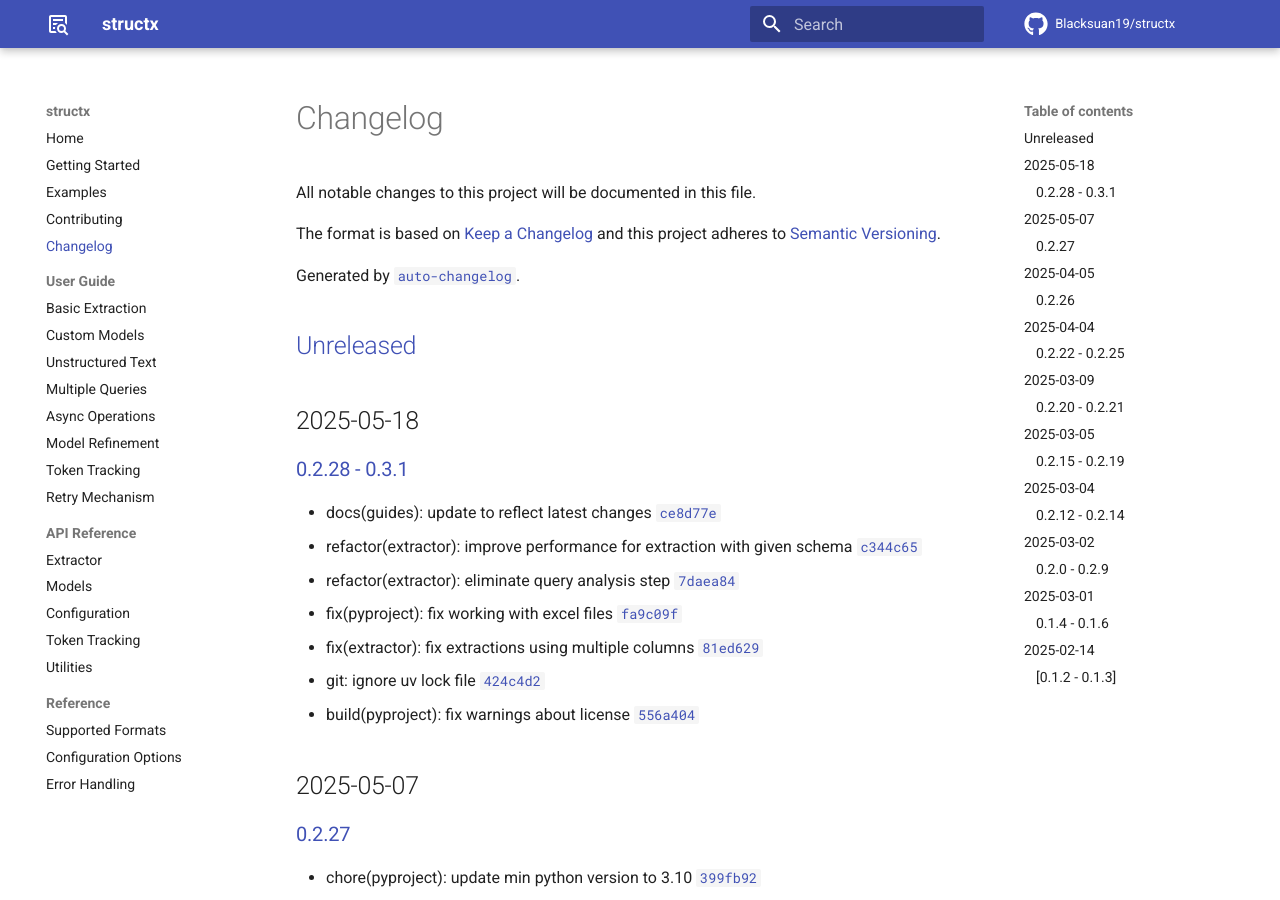
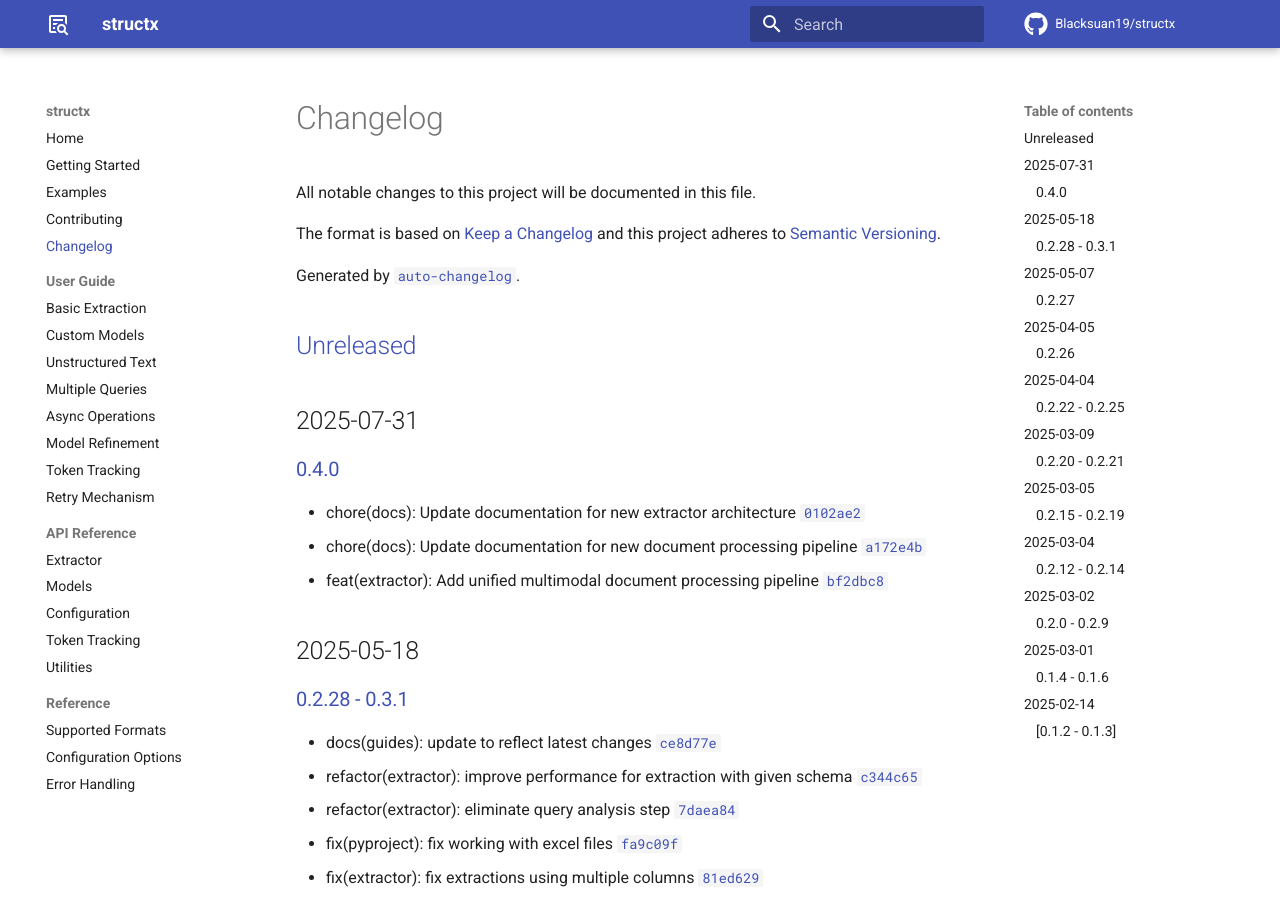
Before and after one commit to Blacksuan19/structx, an MkDocs documentation site: the page built from docs/changelog.md, in a window 1280 px wide and 900 px high. Built offline with MkDocs 1.6.1 and Material for MkDocs 9.7.7, drawn with Linux system fonts in a browser that asks for light colours; comment, search, counter and statistics services are not loaded.

Commit message:
docs(changelog): regenerate changelog for 0.4.0

```diff
--- a/docs/changelog.md
+++ b/docs/changelog.md
@@ -7,7 +7,15 @@ and this project adheres to [Semantic Versioning](https://semver.org/spec/v2.0.0
 
 Generated by [`auto-changelog`](https://github.com/CookPete/auto-changelog).
 
-## [Unreleased](https://github.com/Blacksuan19/structx/compare/0.3.1...HEAD)
+## [Unreleased](https://github.com/Blacksuan19/structx/compare/0.4.0...HEAD)
+
+## 2025-07-31
+
+### [0.4.0](https://github.com/Blacksuan19/structx/compare/0.3.1...0.4.0)
+
+- chore(docs): Update documentation for new extractor architecture [`0102ae2`](https://github.com/Blacksuan19/structx/commit/0102ae2893f7e8d6ff89b41ccc05aa7c439c599d)
+- chore(docs): Update documentation for new document processing pipeline [`a172e4b`](https://github.com/Blacksuan19/structx/commit/a172e4b3fcb1db52ae2173c641f4ab3abba286c0)
+- feat(extractor): Add unified multimodal document processing pipeline [`bf2dbc8`](https://github.com/Blacksuan19/structx/commit/bf2dbc8631c7dea159f1dc23a21f02a7f7d0396c)
 
 ## 2025-05-18
 
```
